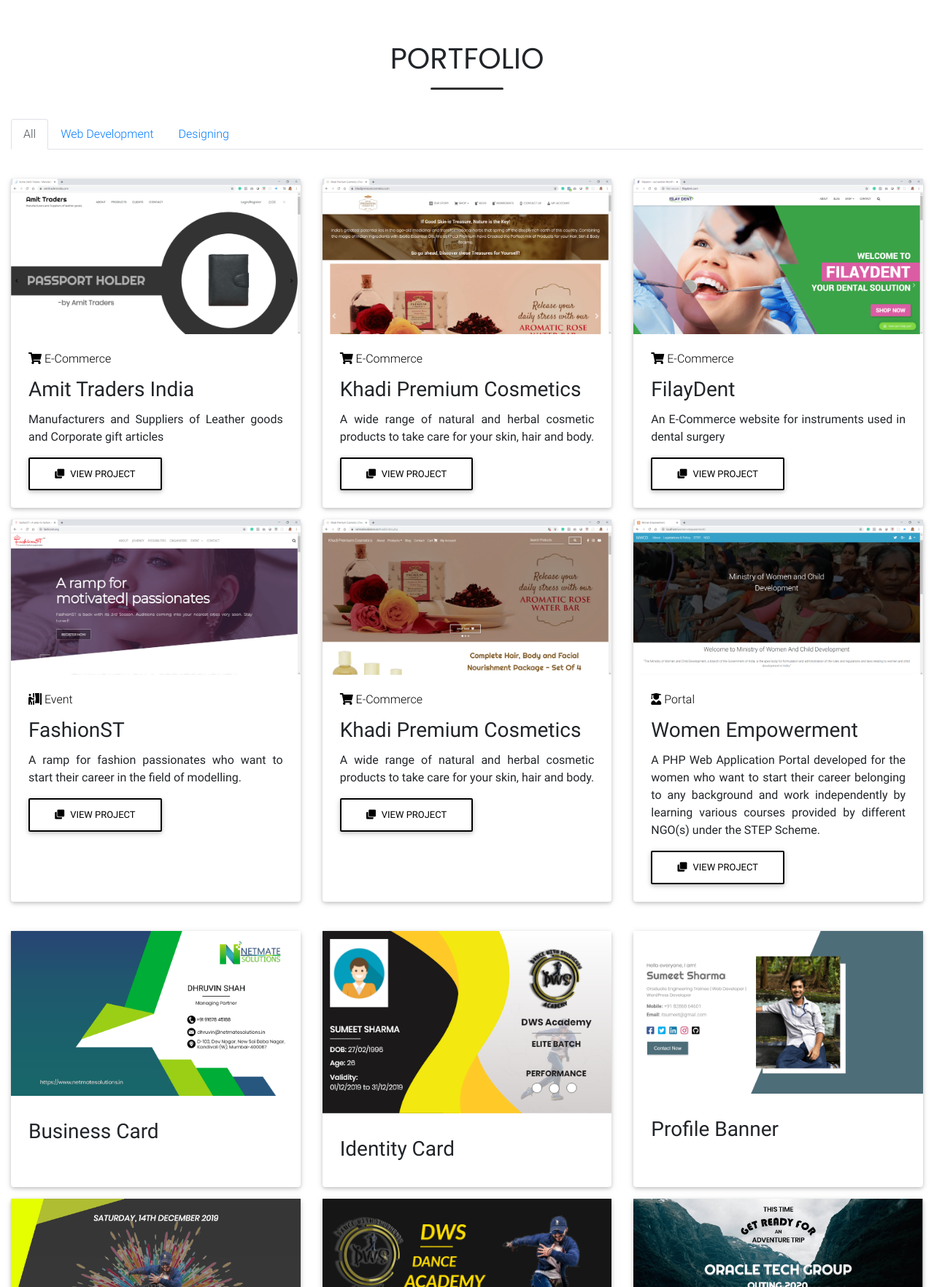
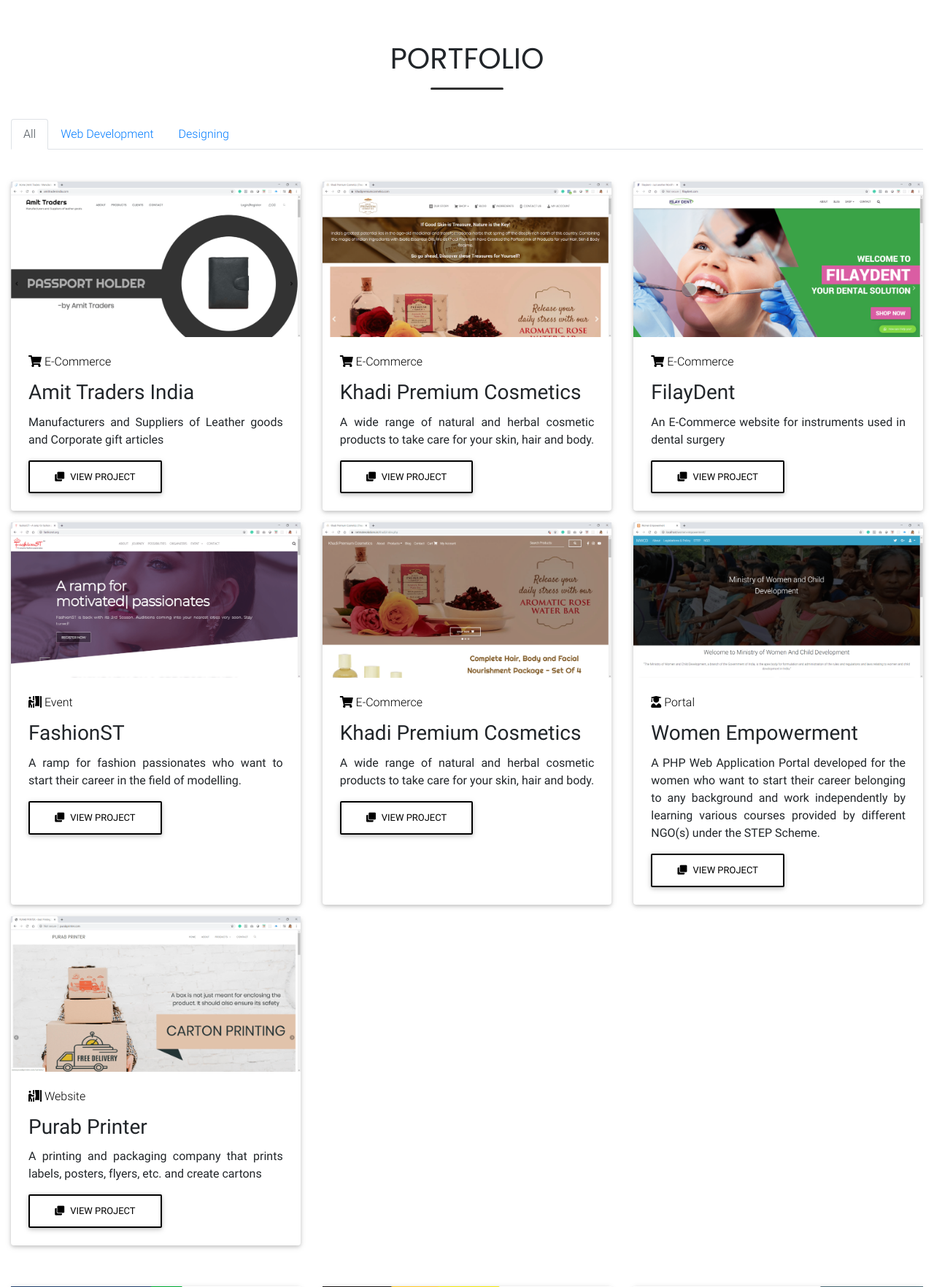
Before and after one commit to itsumeet27/portfolio, a PHP site: page /portfolio.php in a window 1280 px wide. Shown: the part 64-1828 px from the top of the page at 73% size. Run offline with PHP 8.4, Linux system fonts and the light colour scheme; some libraries are stand-ins or nearby versions.

Commit message:
Adding a portfolio

```diff
--- a/portfolio.php
+++ b/portfolio.php
@@ -32,8 +32,8 @@
       <div class="tab-content" id="myTabContent">
         <div class="tab-pane fade show active" id="all" role="tabpanel" aria-labelledby="all-tab">
           <div class="web mt-4">
-              <div class="row pt-3">
-                <div class="col-md-4 animated fadeInLeft">
+            <div class="row pt-1">
+              <div class="col-lg-4 col-md-6 col-sm-12 col-xs-12 mt-3 animated fadeInLeft">
                 <!-- Card -->
                 <div class="card card-image" style="height: 100%">
                   <!-- Content -->
@@ -51,7 +51,7 @@
                 </div>
                 <!-- Card -->
               </div>
-                <div class="col-md-4 animated fadeInUp">
+              <div class="col-lg-4 col-md-6 col-sm-12 col-xs-12 mt-3 animated fadeInUp">
                 <!-- Card -->
                 <div class="card card-image" style="height: 100%">
                   <!-- Content -->
@@ -69,7 +69,7 @@
                 </div>
                 <!-- Card -->
               </div>
-                <div class="col-md-4 animated fadeInRight">
+              <div class="col-lg-4 col-md-6 col-sm-12 col-xs-12 mt-3 animated fadeInRight">
                 <!-- Card -->
                 <div class="card card-image" style="height: 100%">
                   <!-- Content -->
@@ -84,9 +84,7 @@
                 </div>
                 <!-- Card -->
               </div>
-              </div>
-			  <div class="row pt-3">
-                <div class="col-md-4 animated fadeInLeft">
+              <div class="col-lg-4 col-md-6 col-sm-12 col-xs-12 mt-3 animated fadeInLeft">
                 <!-- Card -->
                 <div class="card card-image" style="height: 100%">
                   <!-- Content -->
@@ -104,7 +102,7 @@
                 </div>
                 <!-- Card -->
               </div>
-                <div class="col-md-4 animated fadeInUp">
+              <div class="col-lg-4 col-md-6 col-sm-12 col-xs-12 mt-3 animated fadeInUp">
                 <!-- Card -->
                 <div class="card card-image" style="height: 100%">
                   <!-- Content -->
@@ -122,7 +120,7 @@
                 </div>
                 <!-- Card -->
               </div>
-                <div class="col-md-4 animated fadeInRight">
+              <div class="col-lg-4 col-md-6 col-sm-12 col-xs-12 mt-3 animated fadeInRight">
                 <!-- Card -->
                 <div class="card card-image" style="height: 100%">
                   <!-- Content -->
@@ -137,11 +135,29 @@
                 </div>
                 <!-- Card -->
               </div>
+              <div class="col-lg-4 col-md-6 col-sm-12 col-xs-12 mt-3 animated fadeInLeft">
+                <!-- Card -->
+                <div class="card card-image" style="height: 100%">
+                  <!-- Content -->
+                  <img src="img/portfolio/purab-printer.png"
+                  style="width: 100%" />
+                  <div class="card-overlay p-4">
+                    <h6 class="black-text"><i class="fas fa-person-booth"></i> Website</h6>
+                    <h3 class="card-title pt-2"><strong>Purab Printer</strong></h3>
+                    <p class="text-justify">A printing and packaging company that prints labels, posters, flyers, etc.  and create cartons
+                    </p>
+                    <a class="btn btn-outline-black" href="http://purabprinter.com"><i
+                      class="fas fa-clone left"></i>
+                    View project</a>
+                  </div>
+                </div>
+                <!-- Card -->
+              </div>
             </div>
           </div>
           <div class="design mt-4">
             <div class="row pt-3">
-					<div class="col-md-4 animated fadeIn">
+              <div class="col-lg-4 col-md-6 col-sm-12 col-xs-12 mt-3 animated fadeIn">
                 <!-- Card -->
                 <div class="card card-image" style="height: 100%">
                   <!-- Content -->
@@ -152,7 +168,7 @@
                 </div>
                 <!-- Card -->
               </div>
-					<div class="col-md-4 animated fadeIn">
+              <div class="col-lg-4 col-md-6 col-sm-12 col-xs-12 mt-3 animated fadeIn">
                 <!-- Card -->
                 <div class="card card-image" style="height: 100%">
                   <!-- Content -->
@@ -163,7 +179,7 @@
                 </div>
                 <!-- Card -->
               </div>
-					<div class="col-md-4 animated fadeIn">
+              <div class="col-lg-4 col-md-6 col-sm-12 col-xs-12 mt-3 animated fadeIn">
                 <!-- Card -->
                 <div class="card card-image" style="height: 100%">
                   <!-- Content -->
@@ -174,9 +190,7 @@
                 </div>
                 <!-- Card -->
               </div>
-				</div>
-				<div class="row pt-3">
-					<div class="col-md-4 animated fadeIn">
+              <div class="col-lg-4 col-md-6 col-sm-12 col-xs-12 mt-3 animated fadeIn">
                 <!-- Card -->
                 <div class="card card-image" style="height: 100%">
                   <!-- Content -->
@@ -187,7 +201,7 @@
                 </div>
                 <!-- Card -->
               </div>
-					<div class="col-md-4 animated fadeIn">
+              <div class="col-lg-4 col-md-6 col-sm-12 col-xs-12 mt-3 animated fadeIn">
                 <!-- Card -->
                 <div class="card card-image" style="height: 100%">
                   <!-- Content -->
@@ -198,7 +212,7 @@
                 </div>
                 <!-- Card -->
               </div>
-					<div class="col-md-4 animated fadeIn">
+              <div class="col-lg-4 col-md-6 col-sm-12 col-xs-12 mt-3 animated fadeIn">
                 <!-- Card -->
                 <div class="card card-image" style="height: 100%">
                   <!-- Content -->
@@ -215,7 +229,7 @@
         <div class="tab-pane fade" id="web" role="tabpanel" aria-labelledby="web-tab">
           <div class="web mt-4">
             <div class="row pt-3">
-                <div class="col-md-4 animated fadeInLeft">
+              <div class="col-lg-4 col-md-6 col-sm-12 col-xs-12 mt-3 animated fadeInLeft">
                 <!-- Card -->
                 <div class="card card-image" style="height: 100%">
                   <!-- Content -->
@@ -233,7 +247,7 @@
                 </div>
                 <!-- Card -->
               </div>
-                <div class="col-md-4 animated fadeInUp">
+              <div class="col-lg-4 col-md-6 col-sm-12 col-xs-12 mt-3 animated fadeInUp">
                 <!-- Card -->
                 <div class="card card-image" style="height: 100%">
                   <!-- Content -->
@@ -251,7 +265,7 @@
                 </div>
                 <!-- Card -->
               </div>
-                <div class="col-md-4 animated fadeInRight">
+              <div class="col-lg-4 col-md-6 col-sm-12 col-xs-12 mt-3 animated fadeInRight">
                 <!-- Card -->
                 <div class="card card-image" style="height: 100%">
                   <!-- Content -->
@@ -266,9 +280,7 @@
                 </div>
                 <!-- Card -->
               </div>
-              </div>
-			  <div class="row pt-3">
-                <div class="col-md-4 animated fadeInLeft">
+              <div class="col-lg-4 col-md-6 col-sm-12 col-xs-12 mt-3 animated fadeInLeft">
                 <!-- Card -->
                 <div class="card card-image" style="height: 100%">
                   <!-- Content -->
@@ -286,7 +298,7 @@
                 </div>
                 <!-- Card -->
               </div>
-                <div class="col-md-4 animated fadeInUp">
+              <div class="col-lg-4 col-md-6 col-sm-12 col-xs-12 mt-3 animated fadeInUp">
                 <!-- Card -->
                 <div class="card card-image" style="height: 100%">
                   <!-- Content -->
@@ -304,7 +316,7 @@
                 </div>
                 <!-- Card -->
               </div>
-                <div class="col-md-4 animated fadeInRight">
+              <div class="col-lg-4 col-md-6 col-sm-12 col-xs-12 mt-3 animated fadeInRight">
                 <!-- Card -->
                 <div class="card card-image" style="height: 100%">
                   <!-- Content -->
@@ -319,13 +331,31 @@
                 </div>
                 <!-- Card -->
               </div>
+              <div class="col-lg-4 col-md-6 col-sm-12 col-xs-12 mt-3 animated fadeInLeft">
+                <!-- Card -->
+                <div class="card card-image" style="height: 100%">
+                  <!-- Content -->
+                  <img src="img/portfolio/purab-printer.png"
+                  style="width: 100%" />
+                  <div class="card-overlay p-4">
+                    <h6 class="black-text"><i class="fas fa-person-booth"></i> Website</h6>
+                    <h3 class="card-title pt-2"><strong>Purab Printer</strong></h3>
+                    <p class="text-justify">A printing and packaging company that prints labels, posters, flyers, etc.  and create cartons
+                    </p>
+                    <a class="btn btn-outline-black" href="http://purabprinter.com"><i
+                      class="fas fa-clone left"></i>
+                    View project</a>
+                  </div>
+                </div>
+                <!-- Card -->
+              </div>
             </div>
           </div>
         </div>
         <div class="tab-pane fade" id="design" role="tabpanel" aria-labelledby="design-tab">
           <div class="design mt-4">
             <div class="row pt-3">
-                <div class="col-md-4 animated fadeIn">
+              <div class="col-lg-4 col-md-6 col-sm-12 col-xs-12 mt-3 animated fadeIn">
                 <!-- Card -->
                 <div class="card card-image" style="height: 100%">
                   <!-- Content -->
@@ -336,7 +366,7 @@
                 </div>
                 <!-- Card -->
               </div>
-                <div class="col-md-4 animated fadeIn">
+              <div class="col-lg-4 col-md-6 col-sm-12 col-xs-12 mt-3 animated fadeIn">
                 <!-- Card -->
                 <div class="card card-image" style="height: 100%">
                   <!-- Content -->
@@ -347,7 +377,7 @@
                 </div>
                 <!-- Card -->
               </div>
-                <div class="col-md-4 animated fadeIn">
+              <div class="col-lg-4 col-md-6 col-sm-12 col-xs-12 mt-3 animated fadeIn">
                 <!-- Card -->
                 <div class="card card-image" style="height: 100%">
                   <!-- Content -->
@@ -358,9 +388,7 @@
                 </div>
                 <!-- Card -->
               </div>
-              </div>
-			  <div class="row pt-3">
-					<div class="col-md-4 animated fadeIn">
+              <div class="col-lg-4 col-md-6 col-sm-12 col-xs-12 mt-3 animated fadeIn">
                 <!-- Card -->
                 <div class="card card-image" style="height: 100%">
                   <!-- Content -->
@@ -371,7 +399,7 @@
                 </div>
                 <!-- Card -->
               </div>
-					<div class="col-md-4 animated fadeIn">
+              <div class="col-lg-4 col-md-6 col-sm-12 col-xs-12 mt-3 animated fadeIn">
                 <!-- Card -->
                 <div class="card card-image" style="height: 100%">
                   <!-- Content -->
@@ -382,7 +410,7 @@
                 </div>
                 <!-- Card -->
               </div>
-					<div class="col-md-4 animated fadeIn">
+              <div class="col-md-4 mt-3 animated fadeIn">
                 <!-- Card -->
                 <div class="card card-image" style="height: 100%">
                   <!-- Content -->
```
Also changed, not shown: img/portfolio/purab-printer.png (added). Lines whose indentation alone changed are shown as unchanged.
